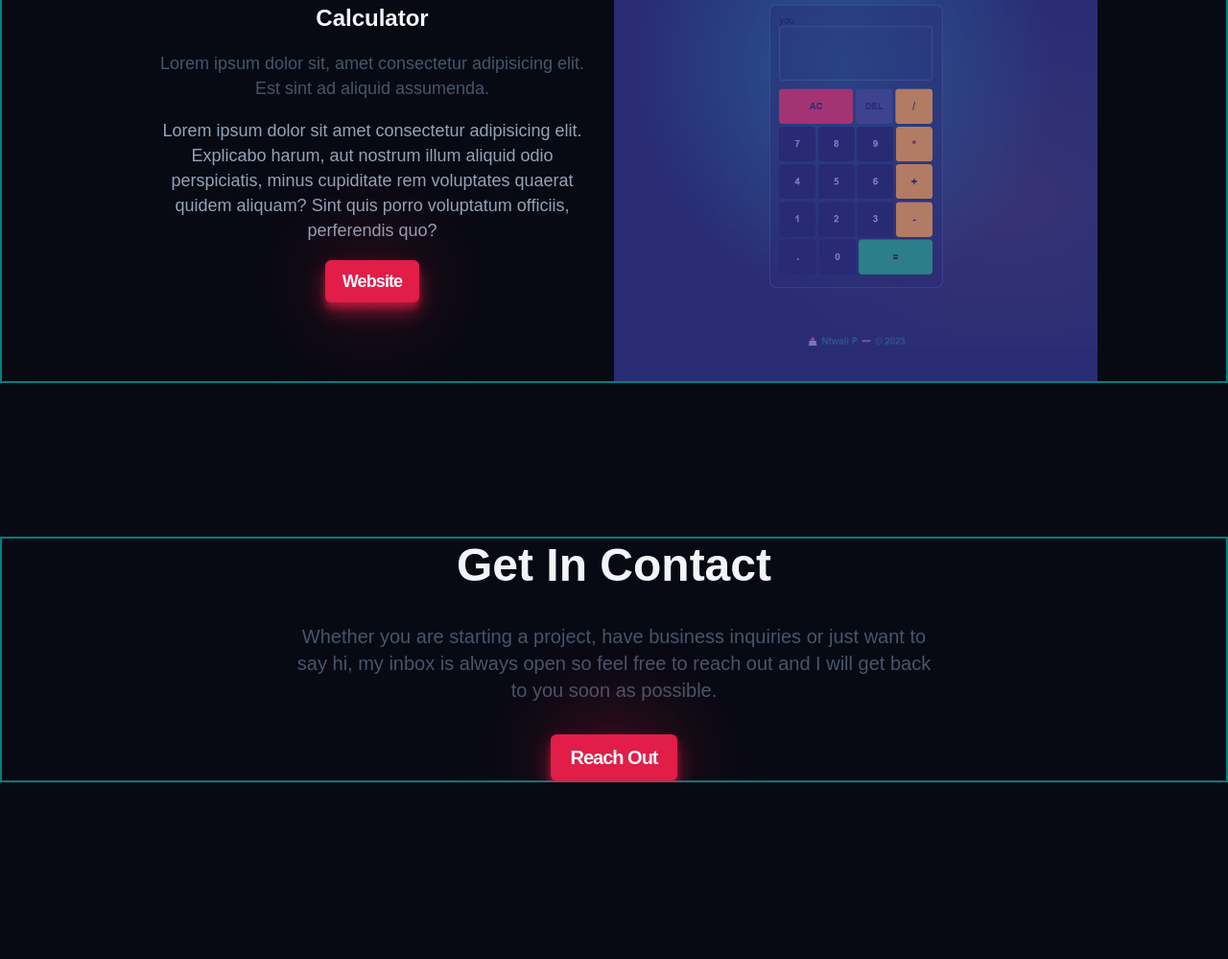
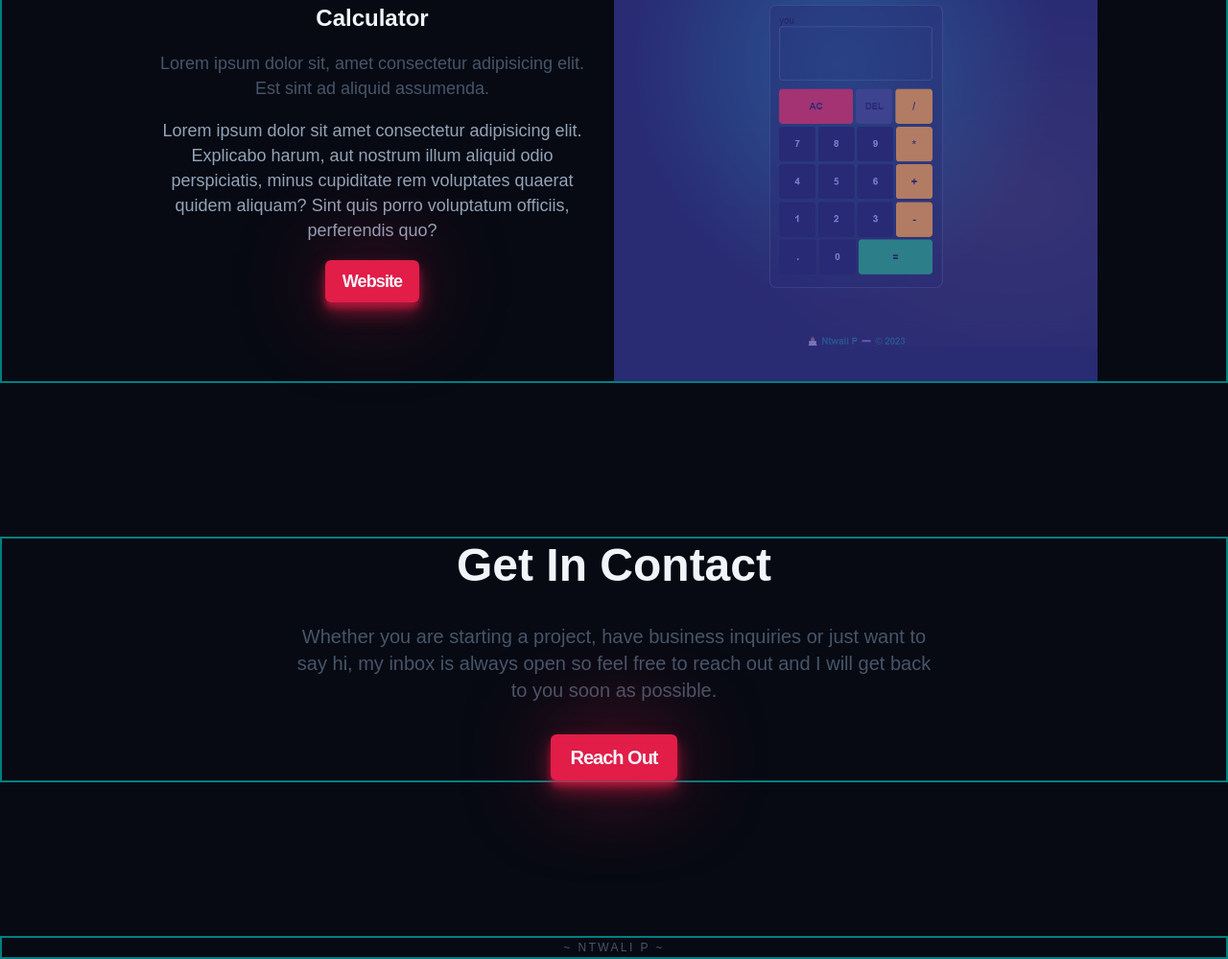
Before and after one commit to Iam-Donat/Projects-Repo, a plain HTML site: page index.html in a window 1280 px wide. Shown: the part 6991-7990 px from the top of the page at 96% size. Before the commit the page ends 7806 px from the top, so only its background shows below. Drawn offline with Linux system fonts and the light colour scheme; a web font is replaced by a local one.

Commit message:
footer section done 😊

```diff
--- a/index.html
+++ b/index.html
@@ -15,6 +15,7 @@
   <link rel="stylesheet" href="./styles/components/featured.css">
   <link rel="stylesheet" href="./styles/components/work.css">
   <link rel="stylesheet" href="./styles/components/contact.css">
+  <link rel="stylesheet" href="./styles/components/footer.css">
   <link rel="stylesheet" href="./styles/style.css">
   <link rel="stylesheet" href="./styles/modern-normalize.css">
 
@@ -354,7 +355,9 @@
       <a href="mailto:donatmuhaye@gmail.com" class="contact__btn btn" target="_blank">Reach Out</a>
     </section>
   </main>
-  <!-- <footer></footer> -->
+  <footer class="footer container section">
+    <h3 class="footer__title">~ Ntwali P ~</h3>
+  </footer>
 
 
 
--- /dev/null
+++ b/styles/components/footer.css
@@ -0,0 +1,9 @@
+.footer__title {
+  font-size: var(--size-xs);
+  font-weight: 400;
+  color: var(--clr-slate600);
+  text-align: center;
+  text-transform: uppercase;
+  letter-spacing: 0.2em;
+  user-select: none;
+}
```
